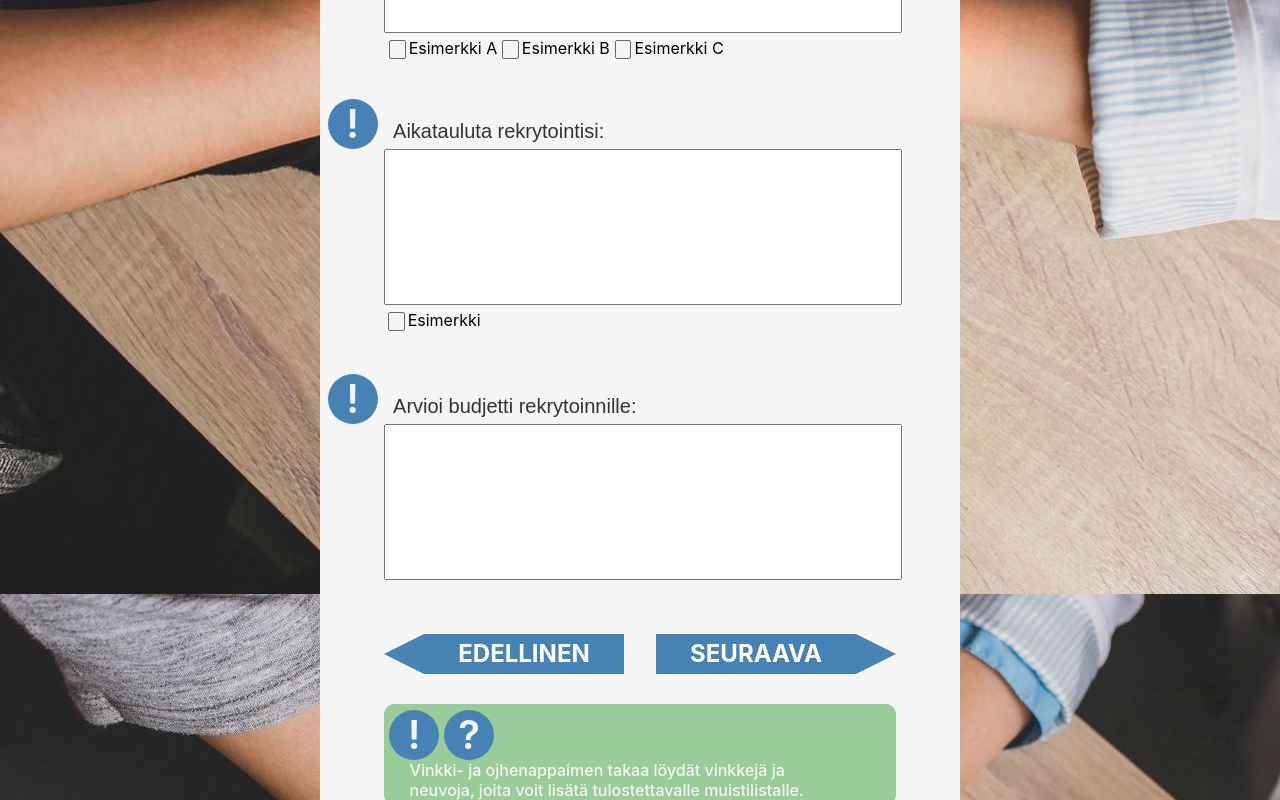
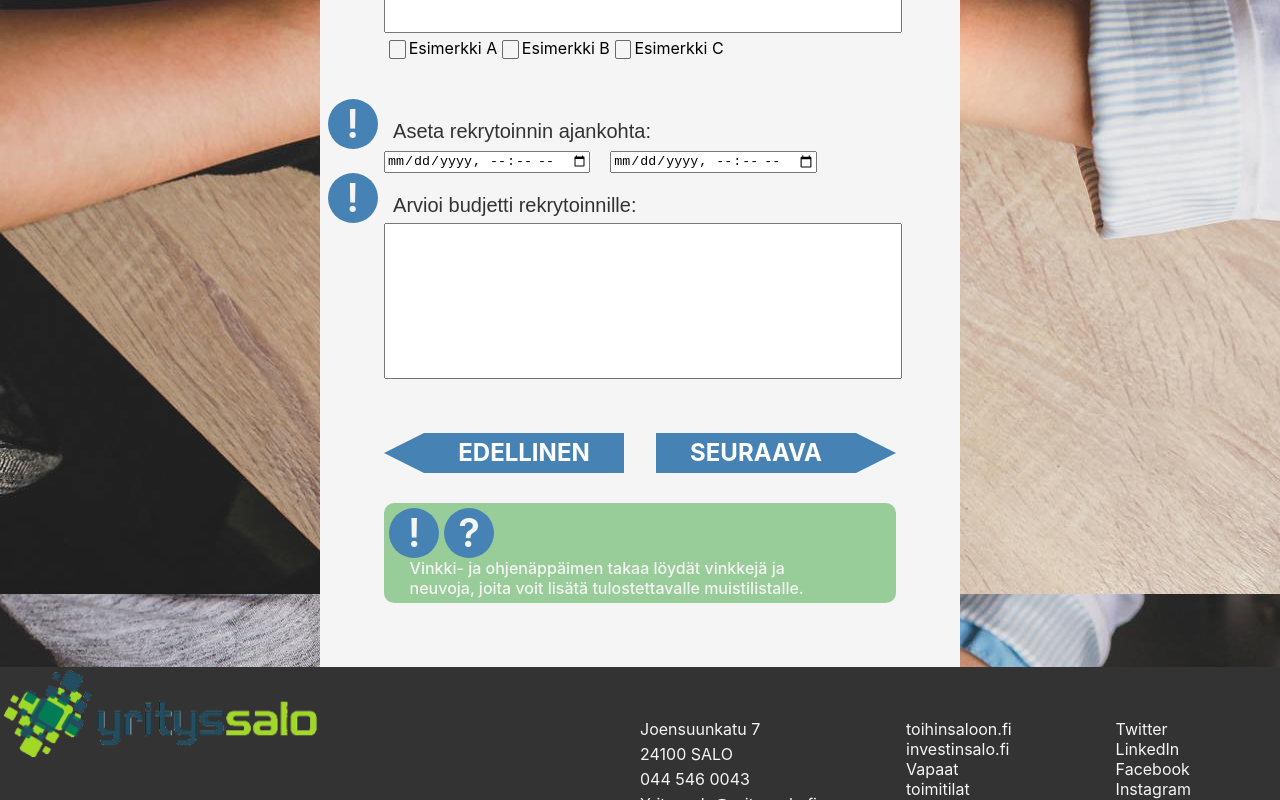
Before and after one commit to MirGitAtGitHub/RekrySalo, a React (Create React App) app in the folder rekrysalo/: page /Page1 in a window 1280 px wide. Shown: the part 660-1460 px from the top of the page. Built offline with nearby package versions, Linux system fonts and the light colour scheme.

Commit message:
Fixed typos and cleaned up texts
Also form elements were changed.

```diff
--- a/rekrysalo/src/App.js
+++ b/rekrysalo/src/App.js
@@ -18,7 +18,7 @@ function App(props) {
   return (
     <BrowserRouter>
       <Routes>
-          <Route index element={(props.pagenumber==="1") ? <Page1 /> : "" || (props.pagenumber==="2") ? <Page2 /> : "" || (props.pagenumber===null) ? <Page1 /> : "" || (props.pagenumber==="3") ? <Page3 /> : "" || (props.pagenumber==="4") ? <Page4 /> : "" || (props.pagenumber==="5") ? <Page5 /> : ""} />
+          <Route index element={(props.pagenumber==="1") ? <Page1 /> : "" || (props.pagenumber==="2") ? <Page2 /> : "" || (props.pagenumber==="0") ? <Home /> : "" || (props.pagenumber===null) ? <Home /> : "" || (props.pagenumber==="3") ? <Page3 /> : "" || (props.pagenumber==="4") ? <Page4 /> : "" || (props.pagenumber==="5") ? <Page5 /> : "" || (props.pagenumber==="6") ? <Page6 /> : ""} />
           <Route path={"/Page6"} element={<Page6 />} />
           <Route path={"/Page5"} element={<Page5 />} />
           <Route path={"/Page4"} element={<Page4 />} />
--- a/rekrysalo/src/pages/Home.js
+++ b/rekrysalo/src/pages/Home.js
@@ -15,7 +15,7 @@ const Home = () => {
 
           <div className="home-mid">
             <p className="home-otsikko">Pienyrittäjän rekryopas</p>
-            <p className="home-info">Tämä opas on suunnattu ensimmäistä työntekijäänsä rekrytavoille pien- ja mikroyrittäjälle.</p>
+            <p className="home-info">Tämä opas on suunnattu ensimmäistä työntekijäänsä rekrytoiville pien- ja mikroyrittäjille.</p>
 
             <p className="home-text">Täytä kohdat, jotka koet itsellesi hyödylliseksi.</p>
             <br></br>
@@ -72,7 +72,7 @@ const Home = () => {
               <div className="circle">
                 <p className="circle-text">?</p>
               </div>
-              <p className="green-info">Vinkki- ja ojhenappaimen takaa löydät vinkkejä ja <br></br> neuvoja, joita voit lisätä tulostettavalle muistilistalle.</p>
+              <p className="green-info">Vinkki- ja ohjenäppäimen takaa löydät vinkkejä ja <br></br> neuvoja, joita voit lisätä tulostettavalle muistilistalle.</p>
             </div>
 
           </div>
--- a/rekrysalo/src/pages/Page1.js
+++ b/rekrysalo/src/pages/Page1.js
@@ -45,15 +45,10 @@ const Page1 = () => {
             <div className="circle" style={{"margin-left":"-11%"}}>
               <p className="circle-text">!</p>
             </div>
-            <p className="question" style={{"display": "inline-block", "margin-left":"3%"}}>Aikatauluta rekrytointisi:</p>
+            <p className="question" style={{"display": "inline-block", "margin-left":"3%"}}>Aseta rekrytoinnin ajankohta:</p>
           </div>
-
-          <textarea className="answer" rows="10" cols="70" id="answer3" onChange={() => localStorage.setItem("p1a3",document.getElementById("answer3").value)} defaultValue={localStorage.getItem("p1a3")}></textarea>
-
-          <div style={{"margin-bottom":"40px"}}>
-            <input type={"checkbox"} id="cb1" name="Esimerkki" value="Esimerkki"></input>
-            <label for="cb1" >Esimerkki</label>
-          </div>
+          <input type="datetime-local" id="rekryaika1" name="rekryaika" style={{"margin-right":"20px"}} onChange={() => localStorage.setItem("p1d1",document.getElementById("rekryaika1").value)} defaultValue={localStorage.getItem("p1d1")}></input>
+              <input type="datetime-local" id="rekryaika2" name="to_rekryaika" onChange={() => localStorage.setItem("p1d2",document.getElementById("rekryaika2").value)} defaultValue={localStorage.getItem("p1d2")}></input>
 
           <div>
             <div className="circle" style={{"margin-left":"-11%"}}>
@@ -76,7 +71,7 @@ const Page1 = () => {
             <div className="circle">
               <p className="circle-text">?</p>
             </div>
-            <p className="green-info">Vinkki- ja ojhenappaimen takaa löydät vinkkejä ja <br></br> neuvoja, joita voit lisätä tulostettavalle muistilistalle.</p>
+            <p className="green-info">Vinkki- ja ohjenäppäimen takaa löydät vinkkejä ja <br></br> neuvoja, joita voit lisätä tulostettavalle muistilistalle.</p>
           </div>
 
         </div>
--- a/rekrysalo/src/pages/Page2.js
+++ b/rekrysalo/src/pages/Page2.js
@@ -34,14 +34,14 @@ const Page2 = () => {
             </div>
 
 
-            <p className="question">Yrityksen kuvaus:</p>
+            <p className="question">Miten kuvailisit yrityksen toimintaa?</p>
 
             <textarea className="answer" rows="10" cols="70" style={{"margin-bottom":"40px"}} id="answer2" onChange={() => localStorage.setItem("p2a2",document.getElementById("answer2").value)} defaultValue={localStorage.getItem("p2a2")}></textarea>
 
-            <p className="question">Työsopimuksen tyyppi</p>
+            <p className="question">Työsopimuksen tyyppi:</p>
             <select className="Dropdown" name="valinta" id="Työ1" style={{"margin-bottom":"10px"}} onChange={() => localStorage.setItem("p2s1",document.getElementById("Työ1").value)} defaultValue={localStorage.getItem("p2s1")}>
               <option className="boxed">Määräaikainen</option>
-              <option className="boxed">Toistaiseksi voimassaolo</option>
+              <option className="boxed">Toistaiseksi voimassa oleva</option>
               <option className="boxed">Harjoittelija</option>
             </select>
 
@@ -64,7 +64,7 @@ const Page2 = () => {
             <p className="question">Ilmoittajan puhelin:</p>
             <textarea className="answer" rows="1" cols="70" id="answer6" onChange={() => localStorage.setItem("p2a6",document.getElementById("answer6").value)} defaultValue={localStorage.getItem("p2a6")}></textarea>
 
-            <p className="question">Hakemusten vastaanotto sähköpostiosoite:</p>
+            <p className="question">Ilmoita sähköpostiosoite johon hakemukset vastaanotetaan:</p>
 
             <textarea className="answer" rows="1" cols="70" style={{"margin-bottom":"20px"}} id="answer7" onChange={() => localStorage.setItem("p2a7",document.getElementById("answer7").value)} defaultValue={localStorage.getItem("p2a7")}></textarea>
 
@@ -91,7 +91,7 @@ const Page2 = () => {
               <div className="circle">
                 <p className="circle-text">?</p>
               </div>
-              <p className="green-info">Vinkki- ja ojhenappaimen takaa löydät vinkkejä ja <br></br> neuvoja, joita voit lisätä tulostettavalle muistilistalle.</p>
+              <p className="green-info">Vinkki- ja ohjenäppäimen takaa löydät vinkkejä ja <br></br> neuvoja, joita voit lisätä tulostettavalle muistilistalle.</p>
             </div>
 
           </div>
--- a/rekrysalo/src/pages/Page3.js
+++ b/rekrysalo/src/pages/Page3.js
@@ -22,18 +22,18 @@ const Page3 = () => {
           <div></div>
 
           <div className="mid">
-            <p className="question">Mieti milloin olet tavoitettavissa:</p>
+            <p className="question">Miten ja milloin olet tavoitettavissa hakemuksiin liittyen?</p>
             <textarea className="answer" rows="1" cols="70" id="answer1" style={{"margin-bottom":"10px"}} onChange={() => localStorage.setItem("p3a1",document.getElementById("answer1").value)} defaultValue={localStorage.getItem("p3a1")}></textarea>
 
-            <p className="question">Milloin vastaat hakijoille:</p>
+            <p className="question">Aseta vastausaika hakemuksiin liittyviin kysymyksiin:</p>
             <textarea className="answer" rows="1" cols="70" id="answer2" style={{"margin-bottom":"50px"}} onChange={() => localStorage.setItem("p3a2",document.getElementById("answer2").value)} defaultValue={localStorage.getItem("p3a2")}></textarea>
 
-            <p className="bluetext">Soittaminen on paras tapa kutsua henkilö haastatteluun!</p>
+            <p className="bluetext"><strong>Muista!</strong>Soittaminen on paras tapa kutsua henkilö haastatteluun!</p>
 
             <p className="question">Luonnostele kutsu haastatteluun:</p>
             <textarea className="answer" rows="10" cols="70" id="answer3" style={{"margin-bottom":"50px"}} onChange={() => localStorage.setItem("p3a3",document.getElementById("answer3").value)} defaultValue={localStorage.getItem("p3a3")}></textarea>
 
-            <p className="question">Luonnostele vastaus hylätyille hakemuksille:</p>
+            <p className="question">Miten hylättyihin hakemuksiin vastataan? Luo vastauspohja.</p>
             <textarea className="answer" rows="10" cols="70" id="answer4" onChange={() => localStorage.setItem("p3a4",document.getElementById("answer4").value)} defaultValue={localStorage.getItem("p3a4")}></textarea>
 
             <div>
@@ -54,7 +54,7 @@ const Page3 = () => {
               <div className="circle">
                 <p className="circle-text">?</p>
               </div>
-              <p className="green-info">Vinkki- ja ojhenappaimen takaa löydät vinkkejä ja <br></br> neuvoja, joita voit lisätä tulostettavalle muistilistalle.</p>
+              <p className="green-info">Vinkki- ja ohjenäppäimen takaa löydät vinkkejä ja <br></br> neuvoja, joita voit lisätä tulostettavalle muistilistalle.</p>
             </div>
 
           </div>
--- a/rekrysalo/src/pages/Page4.js
+++ b/rekrysalo/src/pages/Page4.js
@@ -22,7 +22,7 @@ const Page4 = () => {
           <div></div>
 
           <div className="mid">
-            <p className="question">Haastattelutyyppi:</p>
+            <p className="question">Miten työhön haastattelu toteutetaan?</p>
             <select className="Dropdown" name="valinta" id="Työ1" style={{"margin-bottom":"40px"}} onChange={() => localStorage.setItem("p4s1",document.getElementById("Työ1").value)} defaultValue={localStorage.getItem("p4s1")}>
               <option className="boxed">Ryhmähaastattelu</option>
               <option className="boxed">Etähaastattelu</option>
@@ -33,7 +33,7 @@ const Page4 = () => {
 
             <div>
               <input type={"checkbox"} id="1" name="Esimerkki" value="Esimerkki" style={{"margin-bottom":"50px"}}></input>
-              <label for="1">Esimerkki kysymyksiä:</label>
+              <label for="1">Esimerkkikysymyksiä:</label>
             </div>
 
             <Link to={"/Page" + (parseInt(localStorage.getItem("pagenumber"))-1)}><div class="navigation-button-arrow-left"><h2 class="navigation-button-arrow-text">EDELLINEN</h2></div></Link>
@@ -47,7 +47,7 @@ const Page4 = () => {
               <div className="circle">
                 <p className="circle-text">?</p>
               </div>
-              <p className="green-info">Vinkki- ja ojhenappaimen takaa löydät vinkkejä ja <br></br> neuvoja, joita voit lisätä tulostettavalle muistilistalle.</p>
+              <p className="green-info">Vinkki- ja ohjenäppäimen takaa löydät vinkkejä ja <br></br> neuvoja, joita voit lisätä tulostettavalle muistilistalle.</p>
             </div>
 
           </div>
--- a/rekrysalo/src/pages/Page5.js
+++ b/rekrysalo/src/pages/Page5.js
@@ -22,11 +22,11 @@ const Page5 = () => {
           <div></div>
 
           <div className="mid">
-            <p className="question" style={{"margin-bottom":"30px"}}>Työsopimus voi olla kirjallinen, suullinen tai sähköinen.<strong>On suositeltavaa tehdä kirjallisesti, </strong>jotta sovitut asiat voidaan tarvittaessa tarkistaa.</p>
-            <p className="question" style={{"margin-bottom":"30px"}}>Ota tehdessä huomioon <strong>työsopimuslain, työaikalain ja vuosilomalain säännökset, sekä työehtosopimuksen määräykset.</strong></p>
+            <p className="question" style={{"margin-bottom":"30px"}}>Työsopimus voi olla kirjallinen, suullinen tai sähköinen.<strong>Työsopimuksen laatiminen kirjallisesti on suositeltavaa, </strong>jotta sovitut asiat voidaan tarvittaessa tarkistaa.</p>
+            <p className="question" style={{"margin-bottom":"30px"}}>Ota työsopimusta täytettäessä huomioon <strong>työsopimuslain, työaikalain ja vuosilomalain säännökset, sekä työehtosopimuksen määräykset.</strong></p>
             <p className="question" style={{"margin-bottom":"30px"}}>Mikäli allekirjoitetussa sopimuksessa on sovittu edellämainittujen vastaisia asioita, ne <strong> eivät </strong>ole päteviä.</p>
-            <p className="question" style={{"margin-bottom":"30px"}}><strong>Työsopimuksen kesto on sovittava.</strong> Se voi olla toistaiseksi voimassa oleva tai määräaikainen.</p>
-            <p className="question-subtext" style={{"margin-bottom":"30px"}}><strong>Palkattavan henkilön ollessa 14-vuotias, sopimuksen<br></br> tekee huoltaja. Sitä nuorempi saa työskennellä vain<br></br> työsuojeluviranomaisen poikkeusluvalla.</strong></p>
+            <p className="question" style={{"margin-bottom":"30px"}}><strong>Työsopimuksen kesto on sovittava.</strong> Työsopimus voidaan laatia toistaiseksi voimassa olevaksi tai määräaikaiseksi.</p>
+            <p className="question-subtext" style={{"margin-bottom":"30px"}}><strong>Palkattavan henkilön ollessa 14-vuotias, sopimuksen<br></br> laatii huoltaja. Jos palkattavan henkilön ikä ei täytä tätä vaatimusta, henkilö saa työskennellä vain<br></br> työsuojeluviranomaisen poikkeusluvalla.</strong></p>
 
 
 
@@ -41,7 +41,7 @@ const Page5 = () => {
               <div className="circle">
                 <p className="circle-text">?</p>
               </div>
-              <p className="green-info">Vinkki- ja ojhenappaimen takaa löydät vinkkejä ja <br></br> neuvoja, joita voit lisätä tulostettavalle muistilistalle.</p>
+              <p className="green-info">Vinkki- ja ohjenäppäimen takaa löydät vinkkejä ja <br></br> neuvoja, joita voit lisätä tulostettavalle muistilistalle.</p>
             </div>
 
           </div>
--- a/rekrysalo/src/pages/Page6.js
+++ b/rekrysalo/src/pages/Page6.js
@@ -22,14 +22,14 @@ const Page6 = () => {
           <div></div>
 
           <div className="mid">
-            <p className="question" style={{"margin-bottom":"60px"}}><strong>Perehdytys on sinulle erittäin hyödyllinen.
-                <br></br> Hyvä perehdytys varmistaa sujuvan työnaloituksen ja säästää aikaasi ja rahaasi.</strong></p>
-            <p className="question" style={{"margin-bottom":"50px"}}>perehdytykseen tulee kuulua ainakin:
-                <br></br>-Työvälineisiin, työympäristöön ja <br></br>sen toimintatapoihin tutustuminen.
-                <br></br>-Pelastusopastus
-                <br></br>-Työterveyshuolto
-                <br></br>-Työturvallisuus</p>
-            <p className="question" style={{"margin-bottom":"50px"}}><strong>Säästät vaivaa tulevaisuudessa, tekemällä perehdytyskansion jo ensimmäisen rekrytoinnin kohdalla.</strong></p>
+            <p className="question" style={{"margin-bottom":"60px"}}><strong>Perehdytys kannattaa aina.
+                <br></br> Selkeä perehdytys varmistaa sujuvan työnaloituksen, säästäen aikaasi ja rahaasi.</strong></p>
+            <p className="question" style={{"margin-bottom":"50px"}}>Perehdytykseen tulee kuulua ainakin seuraavat kohdat:
+                <br></br>-Työvälineisiin, työympäristöön ja <br></br>sen toimintatapoihin perehtyminen,
+                <br></br>-Pelastusopastuksen järjestäminen,
+                <br></br>-Työterveyshuollon kartoitus ja
+                <br></br>-Työturvallisuuden menetelmien läpikäynti.</p>
+            <p className="question" style={{"margin-bottom":"50px"}}><strong>Säästät vaivaa tulevaisuudessa laatimalla perehdytyskansion sisällön jo ensimmäisen rekrytoinnin aikana.</strong></p>
 
 
 
@@ -44,7 +44,7 @@ const Page6 = () => {
               <div className="circle">
                 <p className="circle-text">?</p>
               </div>
-              <p className="green-info">Vinkki- ja ojhenappaimen takaa löydät vinkkejä ja <br></br> neuvoja, joita voit lisätä tulostettavalle muistilistalle.</p>
+              <p className="green-info">Vinkki- ja ohjenäppäimen takaa löydät vinkkejä ja <br></br> neuvoja, joita voit lisätä tulostettavalle muistilistalle.</p>
             </div>
 
           </div>
```
